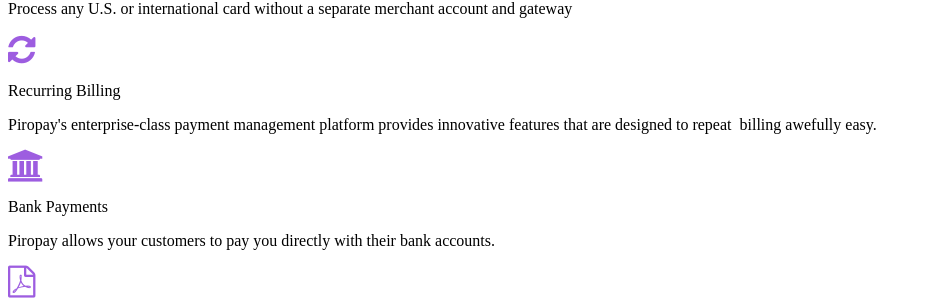
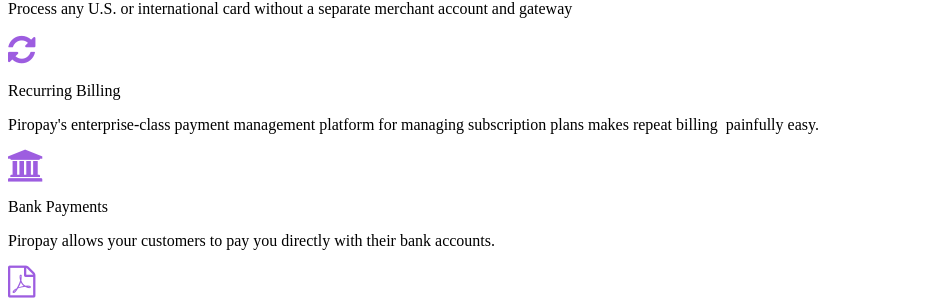
Before and after one commit to Banqee/piropay.github.io, a Jekyll site: the page built from _posts/2016-02-06-cabin.markdown, in a window 1280 px wide and 900 px high, scrolled down 2474 px. Shown: the part 144-452 px from the top of the window, without its empty margins (0-931 px from the left). Built offline with Jekyll 4.4.1, drawn with Linux system fonts in a browser that asks for light colours; nearby versions of some CDN libraries; comment, search, counter and statistics services are not loaded.

Commit message:
Update features.html

```diff
--- a/_includes/features.html
+++ b/_includes/features.html
@@ -28,7 +28,7 @@
 		<span style="color:#9D5DE0"><i class="fa fa-refresh fa-2x" aria-hidden="true"></i> </span>
 	                    </p>
 				<p class="fbox-header tc"> Recurring Billing </p>
-				<p class="fbox-text tc"> Piropay's enterprise-class payment management platform provides innovative features that are designed to repeat &nbsp;billing&nbsp;awefully easy. </p>
+				<p class="fbox-text tc"> Piropay's enterprise-class payment management platform for managing subscription plans makes repeat billing&nbsp; painfully&nbsp;easy. </p>
 			</div>
 
 		<div class="fbox col-xs-12 col-sm-12 col-md-4 col-lg-4">
```
